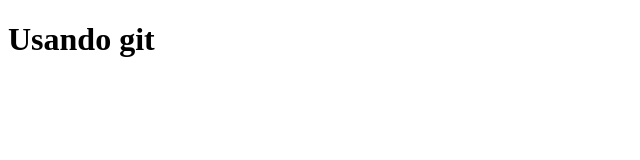
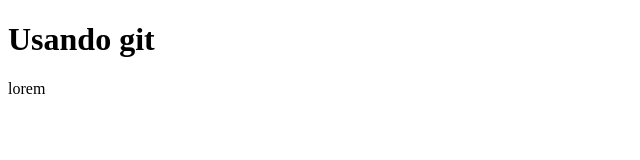
Before and after one commit to stkener/repocodo, a plain HTML site: page index.html in a window 1280 px wide. Shown: the full height of the page, 0-640 px from the left. Drawn offline with Linux system fonts and the light colour scheme.

Commit message:
Update index.html
Agregue section

```diff
--- a/index.html
+++ b/index.html
@@ -9,7 +9,9 @@
     <header>
         <h1>Usando git</h1>
     </header>
-
+    <section>
+        <p>lorem</p>
+    </section>
 
 </body>
 </html>
```
